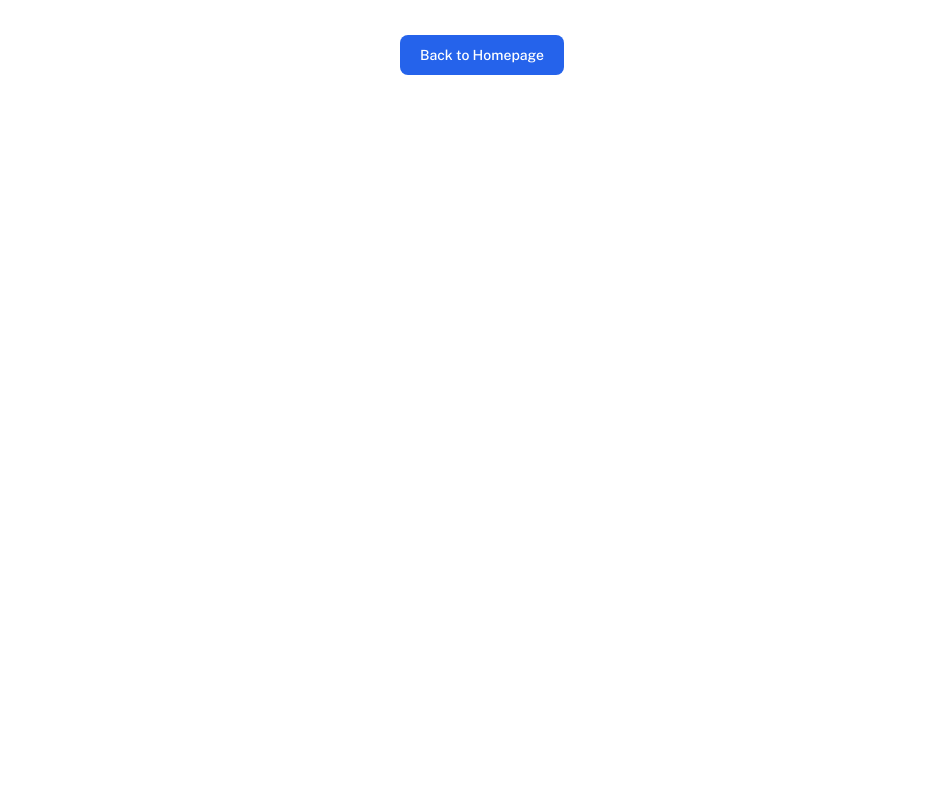
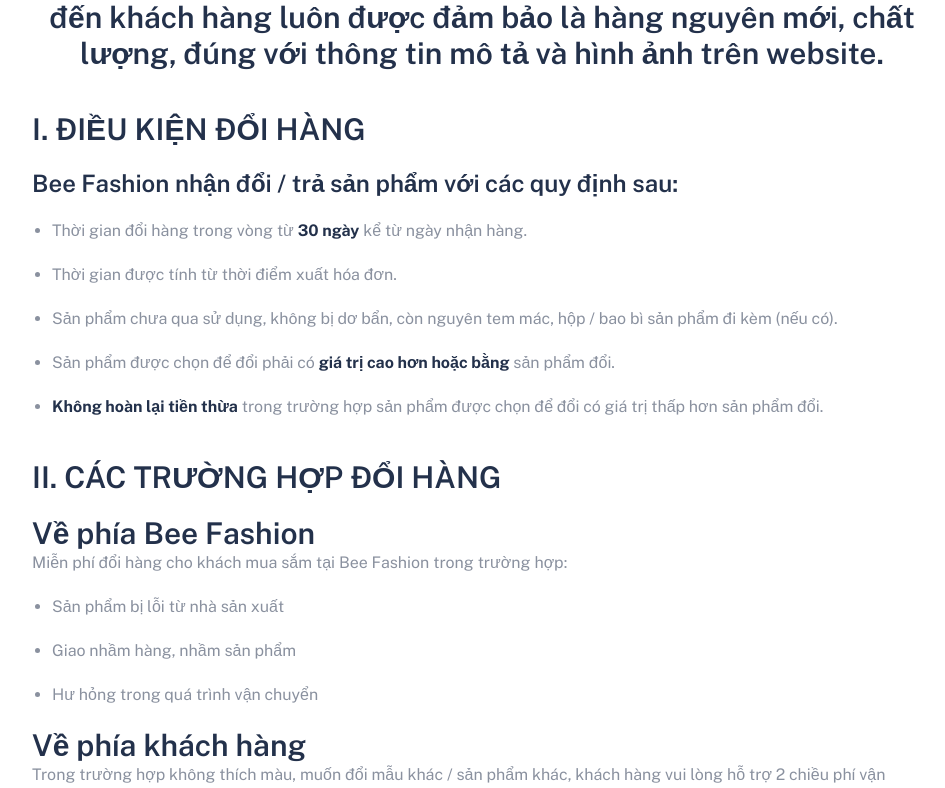
Before and after one commit to thanhnvph26404/final, a React (Vite) app in the folder client/: page /exchange in a window 1280 px wide. Before the commit this address had no page. Shown: the part 289-1077 px from the top of the page, without its empty margins (158-1103 px from the left). Before the commit the page ends 800 px from the top, so only its background shows below. Built offline with nearby package versions, Linux system fonts and the light colour scheme.

Commit message:
feat: FE Exchange Page refs:FS-58

```diff
--- /dev/null
+++ b/client/src/pages/website/Policy/ExchangePage.tsx
@@ -0,0 +1,35 @@
+import React from 'react'
+
+const Exchange = () => {
+    return (
+        <div className='sm:w-[900px] m-auto max-sm:w-[360px] '>
+            <h1 className='text-center text-4xl font-semibold  text-[#23314B] mt-5 '>Chính sách đổi / hoàn trả</h1>
+            <h2 className='text-center text-3xl font-semibold text-[#23314B] mt-10 '>Ra đời với mong muốn mang đến cho khách hàng những trải nghiệm mua sắm tốt nhất, các sản phẩm của Polomanor khi gửi đến khách hàng luôn được đảm bảo là hàng nguyên mới, chất lượng, đúng với thông tin mô tả và hình ảnh trên website.</h2>
+            <div>
+                <p className='mt-10 text-3xl font-semibold text-[#23314B]'>I. ĐIỀU KIỆN ĐỔI HÀNG</p>
+                <p className='mt-5 text-2xl font-semibold text-[#23314B]'>Bee Fashion nhận đổi / trả sản phẩm với các quy định sau:</p>
+                <ul className='list-disc'>
+                    <li className='mt-5 ml-5 text-[#8A919F]'>Thời gian đổi hàng trong vòng từ <strong className='text-[#23314B]'>30 ngày</strong> kể từ ngày nhận hàng.</li>
+                    <li className='mt-5 ml-5 text-[#8A919F]'>Thời gian được tính từ thời điểm xuất hóa đơn.</li>
+                    <li className='mt-5 ml-5 text-[#8A919F]'>Sản phẩm chưa qua sử dụng, không bị dơ bẩn, còn nguyên tem mác, hộp / bao bì sản phẩm đi kèm (nếu có).</li>
+                    <li className='mt-5 ml-5 text-[#8A919F]'>Sản phẩm được chọn để đổi phải có <strong className='text-[#23314B]'>giá trị cao hơn hoặc bằng</strong> sản phẩm đổi.</li>
+                    <li className='mt-5 ml-5 text-[#8A919F]'><strong className='text-[#23314B]'>Không hoàn lại tiền thừa</strong> trong trường hợp sản phẩm được chọn để đổi có giá trị thấp hơn sản phẩm đổi.</li>
+                </ul>
+                <p className='mt-10 text-3xl font-semibold text-[#23314B]'>II. CÁC TRƯỜNG HỢP ĐỔI HÀNG</p>
+                <p className='mt-5 text-3xl font-semibold text-[#23314B]'>Về phía Bee Fashion </p>
+                <p className=' text-[#8A919F]'>Miễn phí đổi hàng cho khách mua sắm tại Bee Fashion trong trường hợp:</p>
+                <ul className='list-disc'>
+                    <li className='mt-5 ml-5 text-[#8A919F]'>Sản phẩm bị lỗi từ nhà sản xuất</li>
+                    <li className='mt-5 ml-5 text-[#8A919F]'>Giao nhầm hàng, nhầm sản phẩm</li>
+                    <li className='mt-5 ml-5 text-[#8A919F]'>Hư hỏng trong quá trình vận chuyển</li>
+                </ul>
+                <p className='mt-5 text-3xl font-semibold text-[#23314B]'>Về phía khách hàng </p>
+                <p className='text-[#8A919F]'>Trong trường hợp không thích màu, muốn đổi mẫu khác / sản phẩm khác, khách hàng vui lòng hỗ trợ 2 chiều phí vận chuyển đổi hàng tại kho Bee Fashion (Phí gửi hàng lại là <strong className='text-[#23314B]'>30.000 VNĐ</strong>)</p>
+
+            </div>
+
+        </div>
+    )
+}
+
+export default Exchange
--- a/client/src/routes.tsx
+++ b/client/src/routes.tsx
@@ -36,6 +36,7 @@ import UpdateColor from "./pages/admin/size/updateSize";
 import ProductList from "./pages/admin/products/ListProduct";
 import ProductDetail from "./pages/website/ProductDetail";
 import Inspection from "./pages/website/Policy/Inspection";
+import Exchange from "./pages/website/Policy/ExchangePage";
 
 
 
@@ -92,6 +93,7 @@ export const router = createBrowserRouter([
             { path: 'products/:category', element: <ProductByCategoryPage /> },
             { path: 'products', element: <ProductPage /> },
             { path: 'inspection', element: <Inspection /> },
+            { path: 'exchange', element: <Exchange /> },
 
             // { index: true, element: <Navigate to={ 'home' } /> },
 
```
